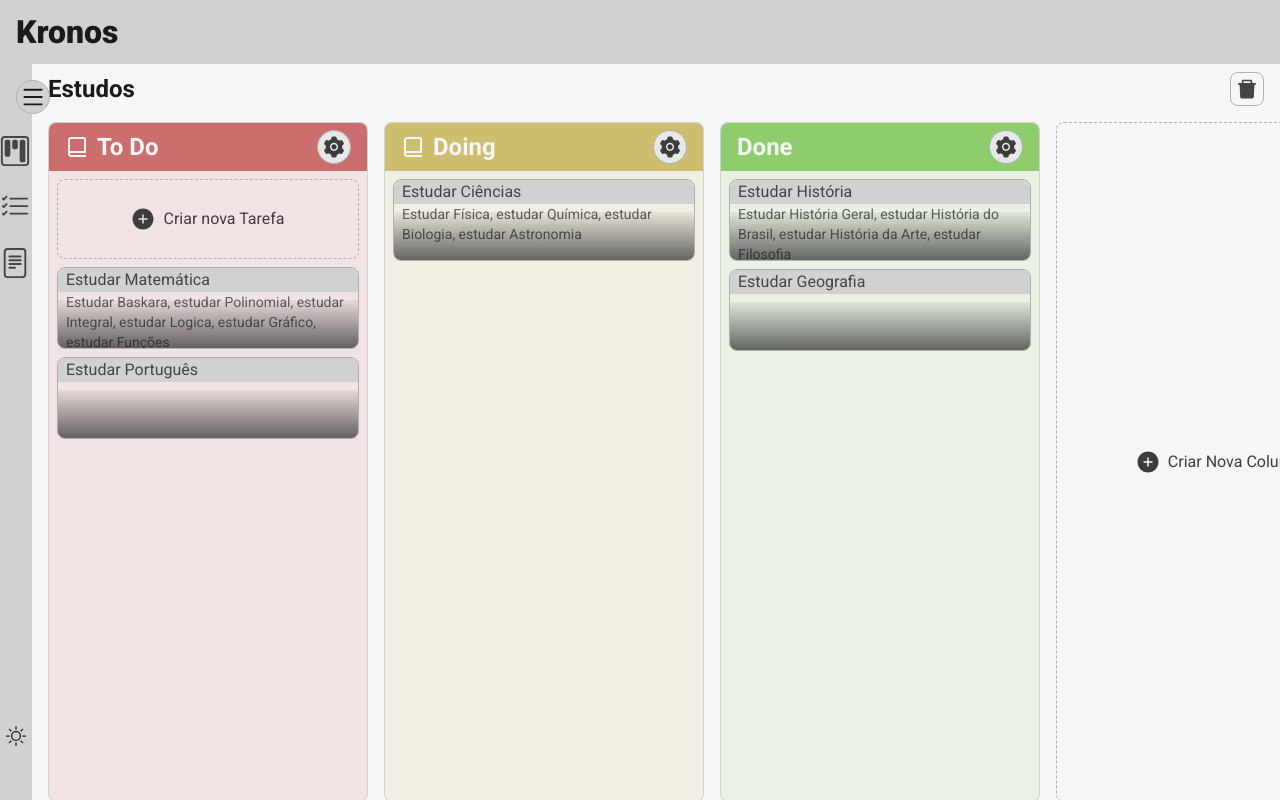
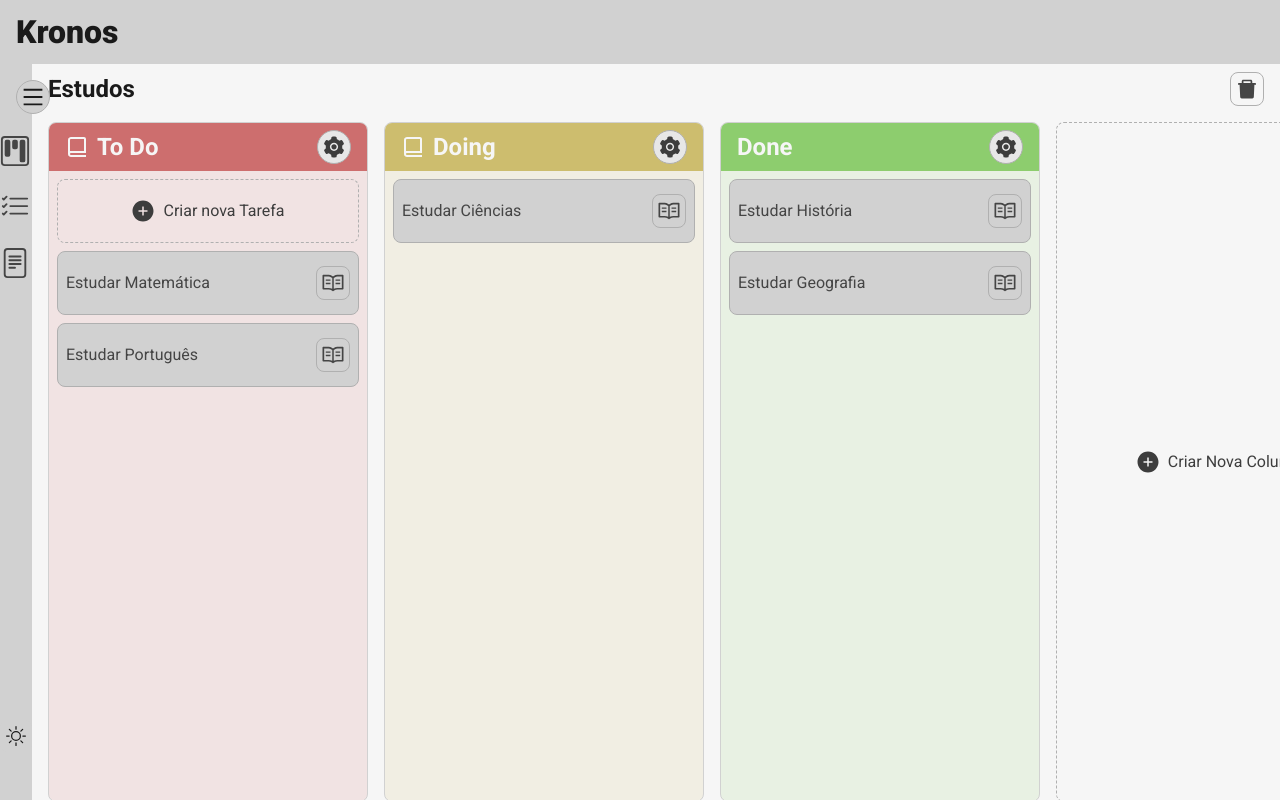
Before and after one commit to Bernardopog/kronos-app, a Next.js app in the folder apps/frontend/: page /kanbanlist/1234567890abcdef in a window 1280 px wide. Built offline with nearby package versions, Linux system fonts and the light colour scheme.

Commit message:
feat(frontend): add Button to see and change the Task

```diff
--- a/apps/frontend/src/components/KanbanPage/KanbanColumn.tsx
+++ b/apps/frontend/src/components/KanbanPage/KanbanColumn.tsx
@@ -90,7 +90,7 @@ export default function KanbanColumn({
         {index === 0 && (
           <Button
             extraStyles={{
-              button: `h-20 w-[calc(100%-1rem)] mx-2 border-dashed rounded-lg text-woodsmoke-900
+              button: `min-h-16 w-[calc(100%-1rem)] mx-2 border-dashed rounded-lg text-woodsmoke-900
                   dark:text-woodsmoke-200
                   hover:bg-apple-600
                   dark:hover:shadow-btn dark:hover:shadow-apple-600/25
--- a/apps/frontend/src/components/KanbanPage/KanbanTask.tsx
+++ b/apps/frontend/src/components/KanbanPage/KanbanTask.tsx
@@ -1,5 +1,8 @@
 import { IKanbanTask } from "@/mock/kanban/mockKanbanTasks";
 import { DragEvent } from "react";
+
+import { AiOutlineRead } from "react-icons/ai";
+import Button from "../Button/Button";
 
 interface IKanbanTaskProps {
   task: IKanbanTask;
@@ -20,28 +23,27 @@ export default function KanbanTask({
     <li
       draggable="true"
       onDragStart={(ev) => dragStart(ev, task.id, columnId)}
-      className="min-h-20 rounded-lg border border-woodsmoke-300 overflow-clip ease-in-out duration-300
-      dark:border-woodsmoke-700
-    "
+      className="flex items-center relative min-h-16 rounded-lg border border-woodsmoke-300 bg-woodsmoke-200 overflow-clip ease-in-out duration-300
+      dark:border-woodsmoke-700 dark:bg-woodsmoke-950"
     >
       <h3
-        className="px-2 bg-woodsmoke-200 text-woodsmoke-800 ease-in-out duration-300
-      dark:bg-woodsmoke-950 dark:text-woodsmoke-200"
+        className="px-2 text-woodsmoke-800 ease-in-out duration-300 truncate
+      dark:text-woodsmoke-200"
       >
         {task?.taskName}
       </h3>
-      <div className="relative h-14 max-h-16 overflow-clip">
-        <p
-          className="px-2 text-sm text-wrap text-woodsmoke-600 ease-in-out duration-300
-          dark:text-woodsmoke-300
-        "
-        >
-          {task?.description}
-        </p>
-        <div className="absolute -bottom-2 size-full select-none bg-gradient-to-b from-woodsmoke-925/5 to-woodsmoke-950/75"></div>
-      </div>
+      <Button
+        action={() => {}}
+        ariaLabel="Visualizar Tarefa"
+        extraStyles={{
+          button: `absolute right-2 text-woodsmoke-800
+          hover:text-woodsmoke-950
+          dark:text-woodsmoke-200
+          dark:hover:text-woodsmoke-100 dark:hover:shadow-btn dark:hover:shadow-woodsmoke-300/25
+          `,
+        }}
+        icon={<AiOutlineRead />}
+      />
     </li>
   );
 }
-
-// git commit -m "feat: add Kanban Modals to Modal Context and create Kanban Modals components"
```
